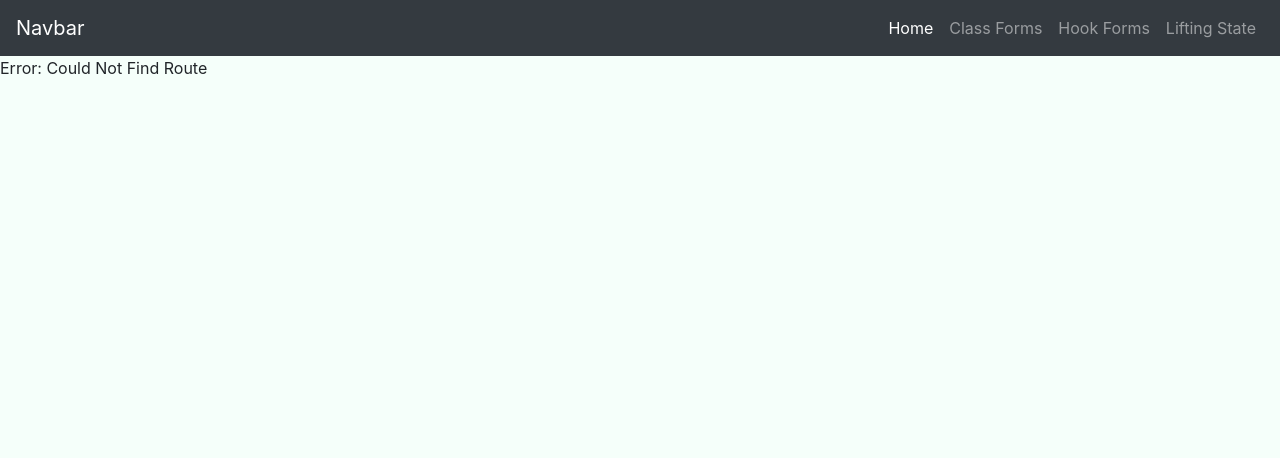
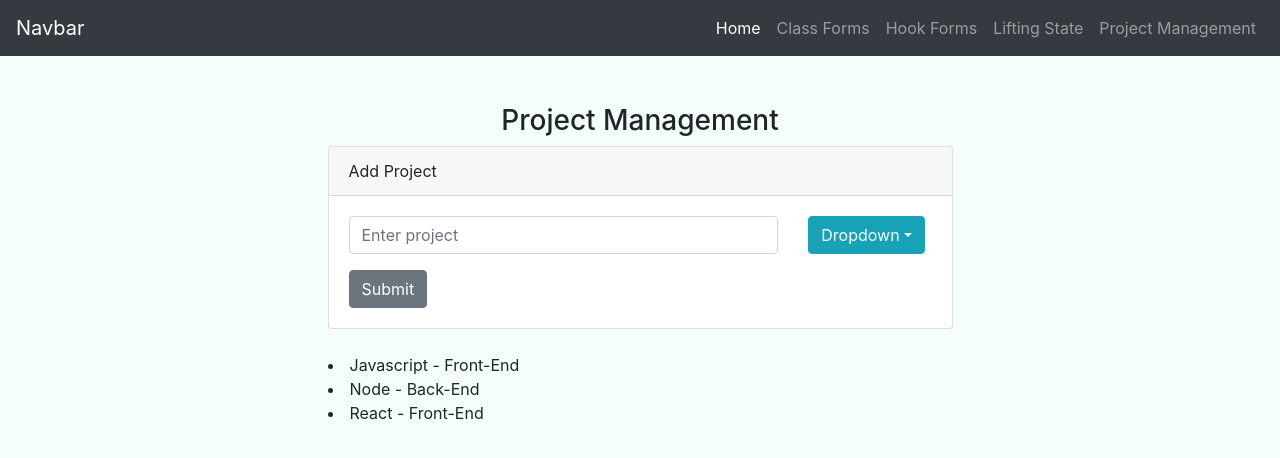
Before and after one commit to Ardeeter/learningReact, a React (Create React App) app in the folder forms/: page /project_management in a window 1280 px wide. Shown: the top 458 px of the page. Built offline with nearby package versions, Linux system fonts and the light colour scheme.

Commit message:
creating project management

```diff
--- a/forms/package.json
+++ b/forms/package.json
@@ -12,6 +12,7 @@
     "react-dom": "^17.0.1",
     "react-router-dom": "^5.2.0",
     "react-scripts": "4.0.2",
+    "uuid": "^8.3.2",
     "web-vitals": "^1.1.0"
   },
   "scripts": {
--- a/forms/src/components/layout/Header.js
+++ b/forms/src/components/layout/Header.js
@@ -15,6 +15,7 @@ const Header = () => {
       <Link className="nav-item nav-link" href="/forms">Class Forms</Link>
       <Link className="nav-item nav-link" href="/formhooks">Hook Forms</Link>
       <Link className="nav-item nav-link" href="/lifting_state">Lifting State</Link>
+      <Link className="nav-item nav-link" href="/project_management">Project Management</Link>
     </div>
   </div>
 </nav>
--- /dev/null
+++ b/forms/src/components/projectManagement/AddProject.js
@@ -0,0 +1,33 @@
+import React, { useState } from "react";
+import {Dropdown} from 'react-bootstrap'
+const AddProject = () => {
+
+    const [category, setCategory] = useState('')
+  return <>
+  <form>
+    <div className="row">
+      <div className="col-9">
+        <div className="form-group">
+        <input type="text" className="form-control"
+        id="exampleInputEmail1" aria-describedby="emailHelp"
+        placeholder="Enter project" />
+      </div>
+      </div>
+      <div className="col-3">
+        <Dropdown>
+          <Dropdown.Toggle variant="info" id="dropdown-basic">
+            Dropdown
+          </Dropdown.Toggle>
+          <Dropdown.Menu>
+            <Dropdown.Item href="#/action-1">Front-end</Dropdown.Item>
+            <Dropdown.Item href="#/action-2">Back-End</Dropdown.Item>
+          </Dropdown.Menu>
+        </Dropdown>
+      </div>
+    </div>
+    {/* end of row */}
+    <button type="submit" className="btn btn-secondary">Submit</button>
+  </form>
+  </>;
+};
+export default AddProject;
--- /dev/null
+++ b/forms/src/components/projectManagement/Project.js
@@ -0,0 +1,14 @@
+import React from 'react'
+
+const Project = ({projects}) => {
+  return (
+    <>
+      {projects.map(project => {
+        return <li key={project.id}>{project.title} - {project.category}</li>
+      }
+      )}
+    </>
+  )
+}
+
+export default Project
--- /dev/null
+++ b/forms/src/components/projectManagement/ProjectManagement.js
@@ -0,0 +1,64 @@
+import React, { useState, useEffect } from 'react'
+import AddProject from './AddProject'
+import Project from './Project'
+import { v4 as uuidv4 } from 'uuid';
+
+const ProjectManagement = () => {
+
+    const [projects, setProjects] = useState([])
+
+    useEffect(() => {
+      setProjects([
+              {
+                  id: uuidv4(),
+                  category: "Front-End",
+                  title: "Javascript"
+              },
+              {
+                  id: uuidv4(),
+                  category: "Back-End",
+                  title: "Node"
+              },
+              {
+                  id: uuidv4(),
+                  category: "Front-End",
+                  title: "React"
+              }
+      ])
+    }, [])
+
+
+  return (
+    <>
+    <div className="row mt-5">
+        <div className="col-6 offset-3 text-center">
+        <h3>Project Management</h3>
+        </div>
+    </div>
+
+    <div className="row">
+        <div className="col-6 offset-3">
+            <div className="card">
+                <div className="card-header">
+                    Add Project
+                </div>
+                <div className="card-body">
+                    <AddProject />
+                </div>
+            </div>
+            {/* End of Card */}
+        </div>
+        {/* End of Column */}
+    </div>
+    {/* End of Row */}
+    <div className="row">
+        <div className="col-6 offset-3 mt-4">
+            <Project projects={projects}/>
+        </div>
+    </div>
+
+    </>
+  )
+}
+
+export default ProjectManagement
--- a/forms/src/index.js
+++ b/forms/src/index.js
@@ -6,6 +6,7 @@ import Forms from './components/Forms'
 import FormHooks from './components/FormHooks'
 import Parent from './components/liftingState/Parent'
 import ParentHook from './components/liftingState/ParentHook'
+import ProjectManagement from './components/projectManagement/ProjectManagement'
 import 'bootstrap/dist/css/bootstrap.min.css';
 import './assets/styles.css'
 import {
@@ -26,6 +27,7 @@ ReactDOM.render(
           <Route path='/formhooks' component={FormHooks} />
           <Route path='/lifting_state' component={Parent} />
           <Route path='/lifting_state_hooks' component={ParentHook} />
+          <Route path='/project_management' component={ProjectManagement} />
           <Route component={NoMatch} />
         </Switch>
       </BaseLayout>
```
Also changed, not shown: forms/src/components/projectManagement/ProjectItem.js (added, +11 -0 lines), 1 other file (tests, documents, lock files or other folders).
